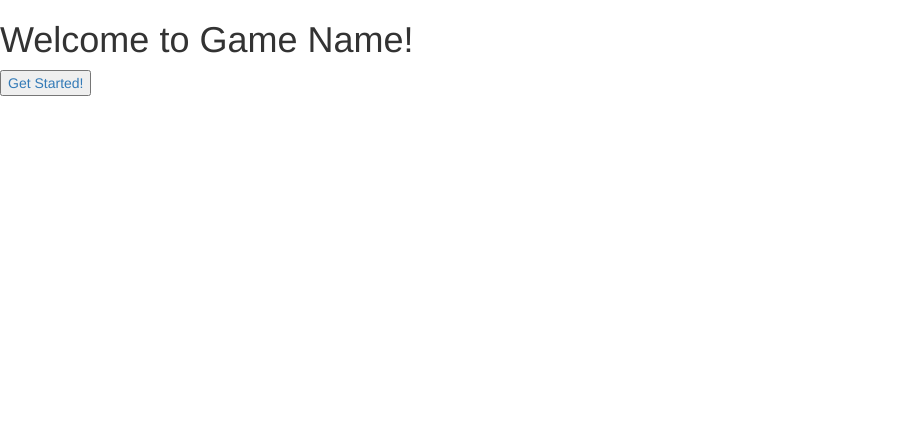
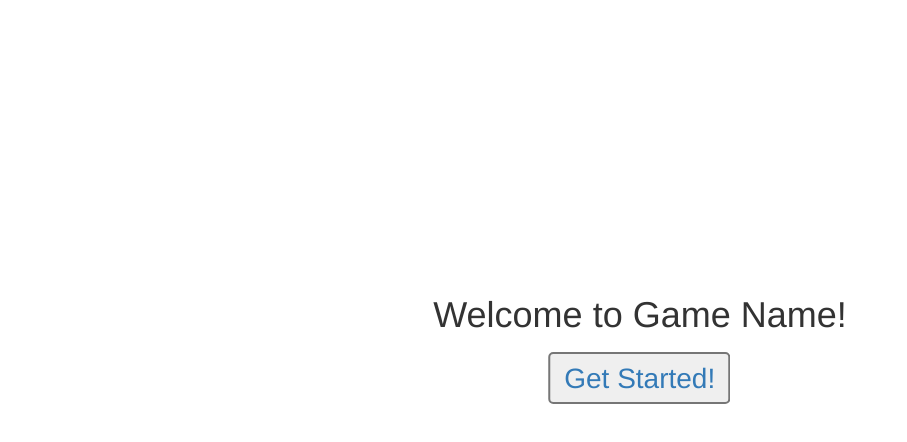
Before and after one commit to Kwing95/whump, a React (Create React App) app in the folder prototype/: page / in a window 1280 px wide. Shown: the top 442 px of the page, without its empty margins (0-907 px from the left). Built offline with nearby package versions, Linux system fonts and the light colour scheme.

Commit message:
Added some styling elements

```diff
--- a/prototype/src/index.css
+++ b/prototype/src/index.css
@@ -0,0 +1,30 @@
+html, body, #root{
+  position:           absolute;
+  height:             100%;
+}
+
+/*  Home  */
+.home-container{
+  position:           absolute;
+  width:              100vw;
+  height:             100vh;
+  padding:            20px;
+}
+
+.home-info{
+  min-width:          500px;
+  max-width:          500px;
+  text-align:         center;
+  position:           absolute;
+  top:                50%;
+  bottom:             50%;
+  left:               50%;
+  right:              50%;
+  margin-left:        -250px;
+  margin-top:         -125px;
+}
+
+.homeButton{
+  transform:            scale(2);
+  margin-top:          20px;
+}
```
